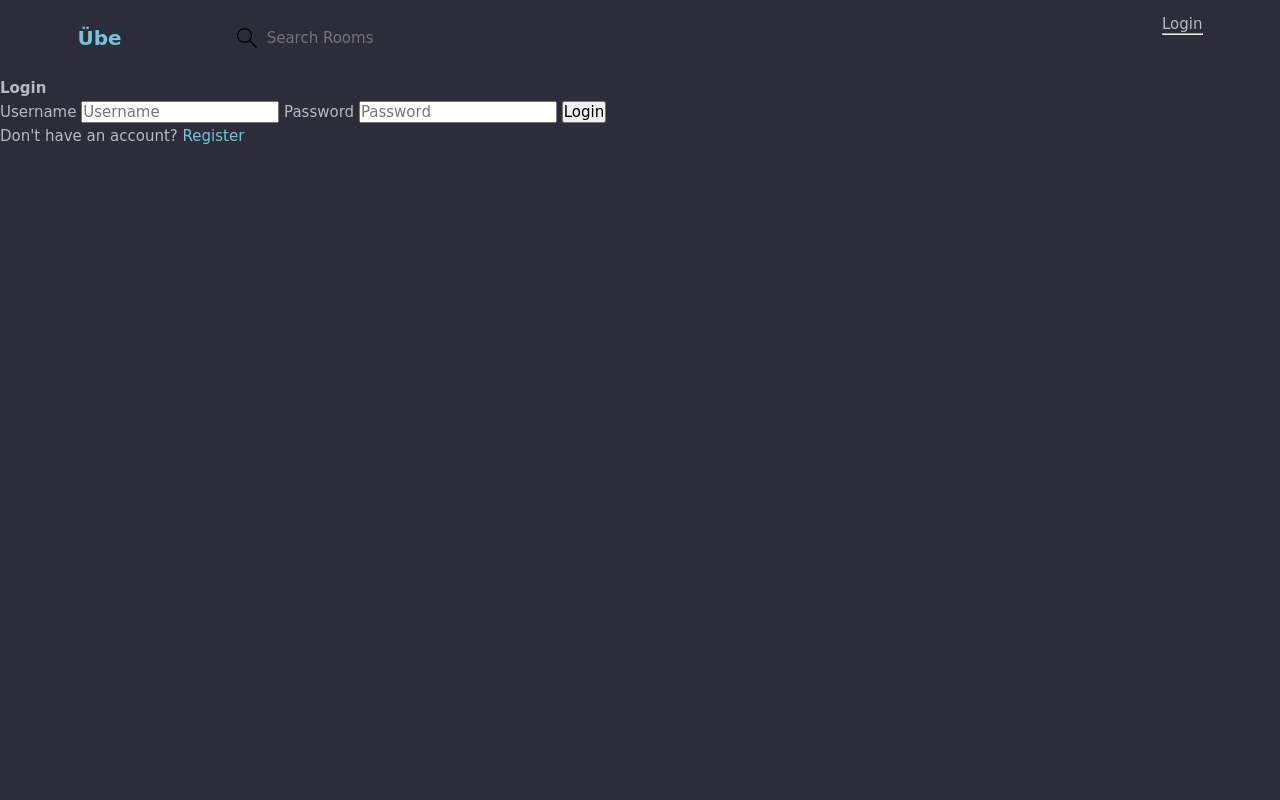
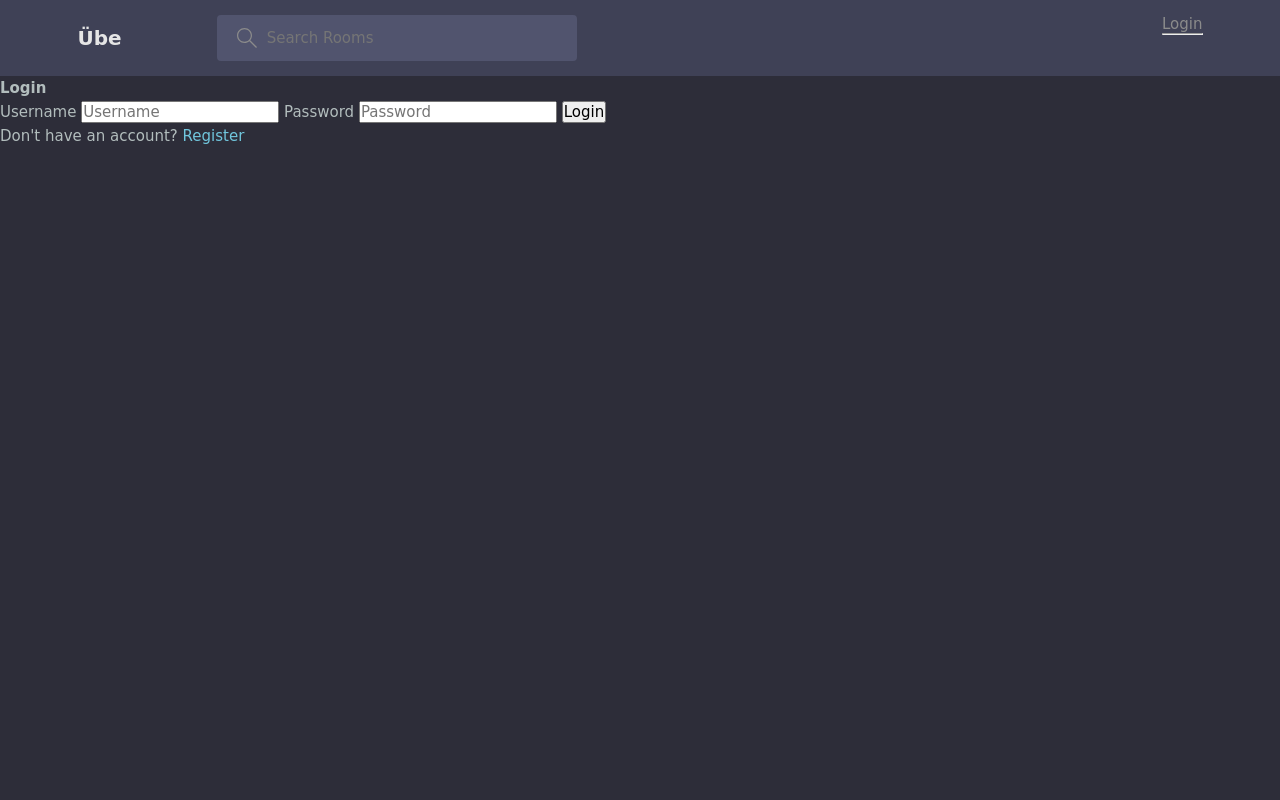
Before and after one commit to abubow/Ube, a Django app: a page that uses templates/main.html in a window 1280 px wide. Run offline with Django 4.2, Linux system fonts and the light colour scheme; some web fonts are replaced.

Commit message:
forgot to add some variables

```diff
--- a/static/styles/main.css
+++ b/static/styles/main.css
@@ -2,9 +2,17 @@
 :root {
 	--color-main: #71c6dd;
 	--color-main-light: #e1f6fb;
+	--color-dark: #3f4156;
+	--color-dark-medium: #51546e;
+	--color-dark-light: #696d97;
+	--color-light: #e5e5e5;
+	--color-gray: #8b8b8b;
 	--color-light-gray: #b2bdbd;
 	--color-bg: #2d2d39;
-}
+	--color-success: #5dd693;
+	--color-error: #fc4b0b;
+  }
+
 * {
 	font-family: "Aboreto", cursive;
 	margin: 0;
```
